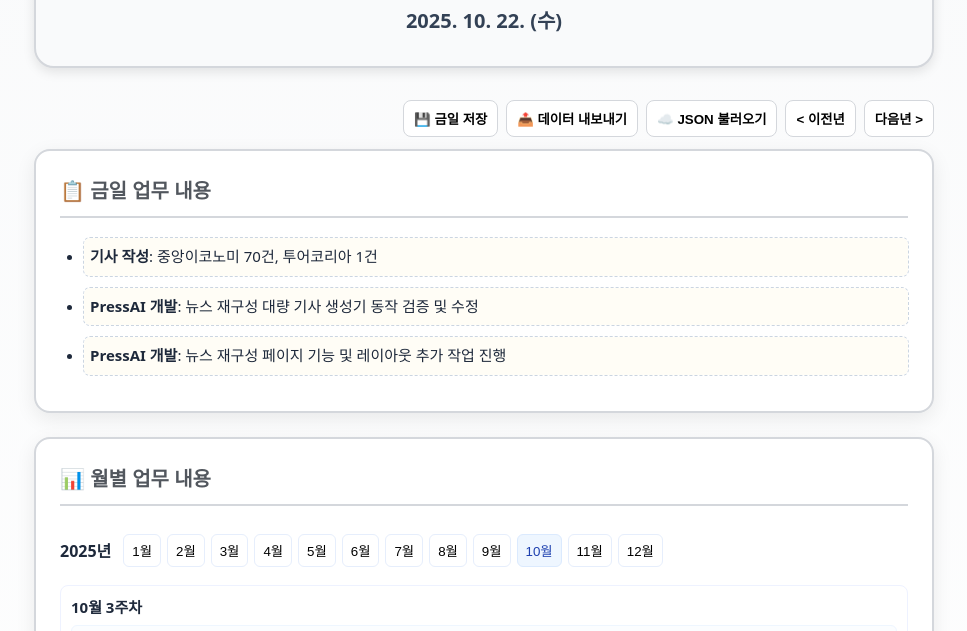
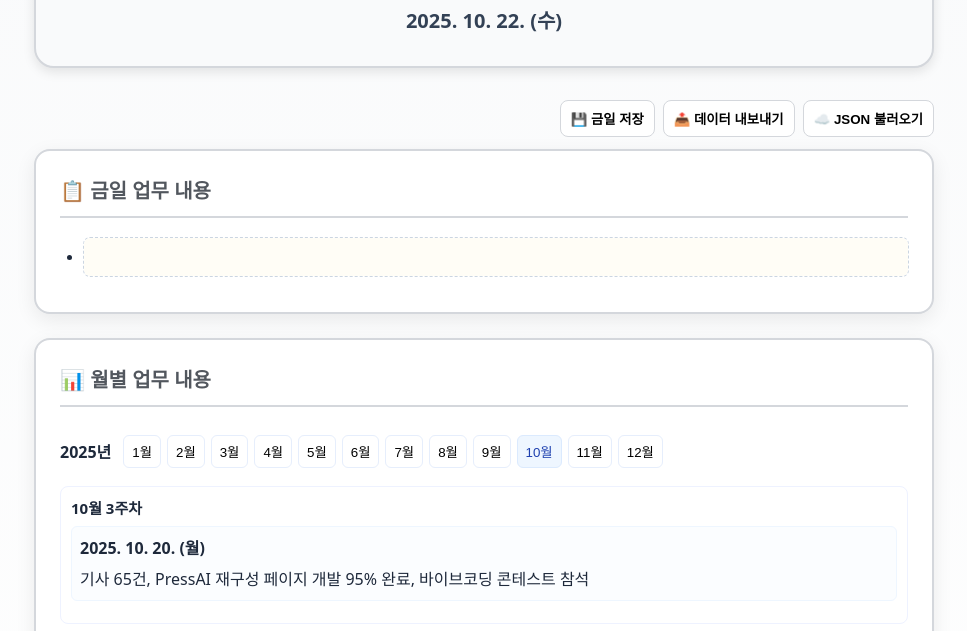
Before and after one commit to kimbap918/daily-report, a plain HTML site: page index.html in a window 1280 px wide. Shown: the part 162-793 px from the top of the page, without its empty margins (156-1123 px from the left). Drawn offline with Linux system fonts and the light colour scheme.

Commit message:
html 수정

```diff
--- a/index.html
+++ b/index.html
@@ -73,17 +73,13 @@
       <button id="saveTodayBtn">💾 금일 저장</button>
       <button id="exportBtn">📤 데이터 내보내기</button>
       <button id="importBtn">☁️ JSON 불러오기</button>
-      <button id="prevYearBtn">&lt; 이전년</button>
-      <button id="nextYearBtn">다음년 &gt;</button>
     </div>
 
     <div class="card" id="todayCard">
       <h2>📋 금일 업무 내용</h2>
       <div class="work-content">
         <ul id="todayList">
-          <li contenteditable="true"><b>기사 작성</b>: 중앙이코노미 70건, 투어코리아 1건</li>
-          <li contenteditable="true"><b>PressAI 개발</b>: 뉴스 재구성 대량 기사 생성기 동작 검증 및 수정</li>
-          <li contenteditable="true"><b>PressAI 개발</b>: 뉴스 재구성 페이지 기능 및 레이아웃 추가 작업 진행</li>
+          <li contenteditable="true"></li>
         </ul>
       </div>
     </div>
@@ -205,7 +201,6 @@
     });
   }
 
-  // JSON export/import 기능
   function exportData(){
     const allKeys = Object.keys(localStorage).filter(k=>k.startsWith('reports_'));
     const obj={};
@@ -236,7 +231,6 @@
 
   headerDateEl.textContent=formatDateLabel(new Date());
   renderMonth(viewYear,viewMonth);
-
   saveTodayBtn.onclick=saveToday;
   exportBtn.onclick=exportData;
   importBtn.onclick=importData;
```
